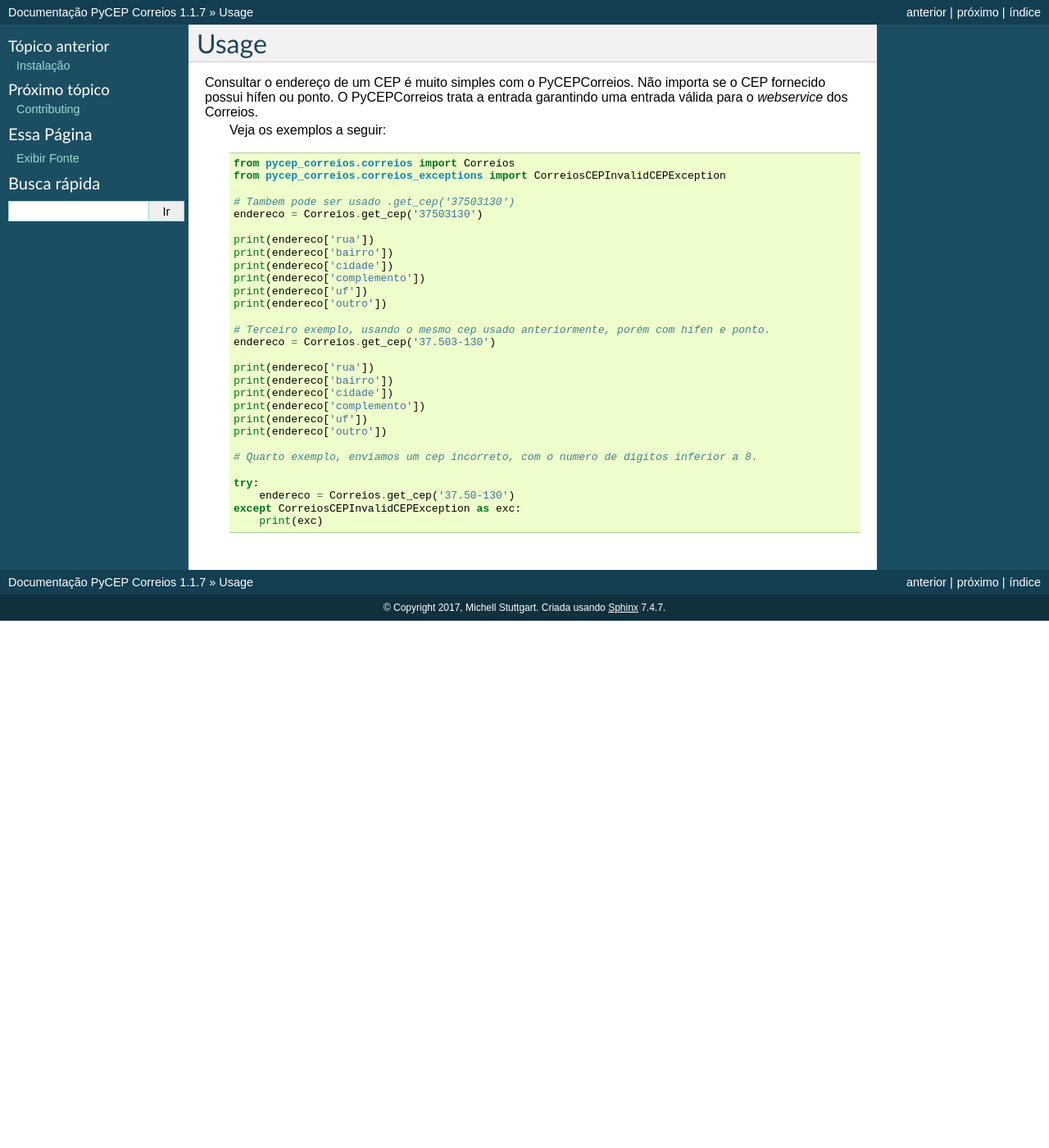
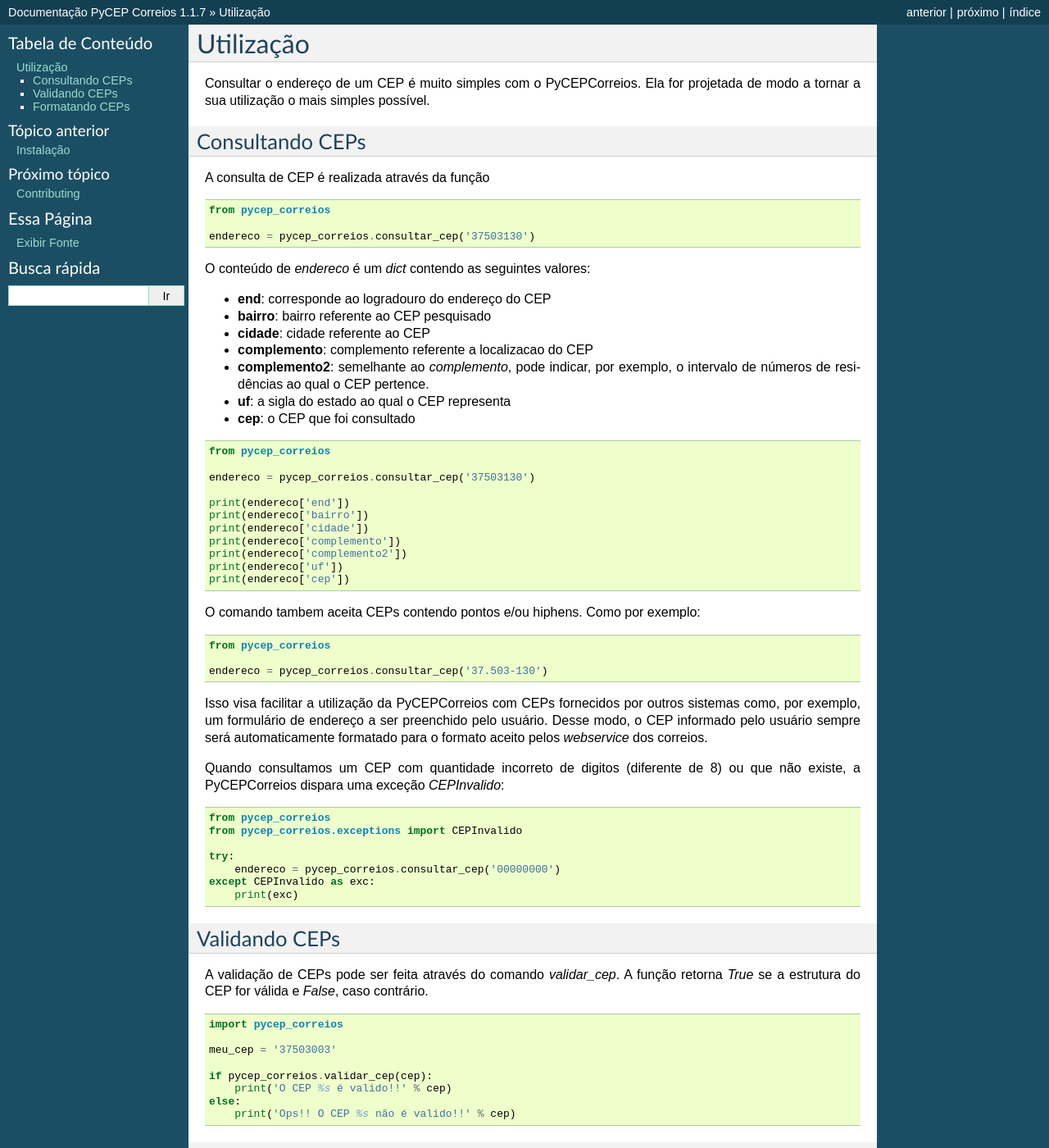
Before and after one commit to mstuttgart/brazilcep, a Sphinx documentation site: the page built from docs/usage.rst, in a window 1280 px wide and 1400 px high. Shown: the whole window at 82% size. Built offline with Sphinx 7.4.7, drawn with Linux system fonts in a browser that asks for light colours; some of the changed text lies outside the part shown.

Commit message:
[FIX] Atualizado instruções de uso

```diff
--- a/docs/usage.rst
+++ b/docs/usage.rst
@@ -1,38 +1,98 @@
-=====
-Usage
-=====
+==========
+Utilização
+==========
 
-Consultar o endereço de um CEP é muito simples com o PyCEPCorreios. Não importa se o CEP fornecido possui hífen ou ponto. O PyCEPCorreios trata a entrada garantindo uma entrada válida para o *webservice* dos Correios.
-    Veja os exemplos a seguir:
+Consultar o endereço de um CEP é muito simples com o PyCEPCorreios. Ela for projetada de modo a
+tornar a  sua utilização o mais simples possível.
 
-    .. code:: python
+Consultando CEPs
+----------------
 
-        from pycep_correios.correios import Correios
-        from pycep_correios.correios_exceptions import CorreiosCEPInvalidCEPException
+A consulta de CEP é realizada através da função
 
-        # Tambem pode ser usado .get_cep('37503130')
-        endereco = Correios.get_cep('37503130')
+.. code:: python
 
-        print(endereco['rua'])
-        print(endereco['bairro'])
-        print(endereco['cidade'])
-        print(endereco['complemento'])
-        print(endereco['uf'])
-        print(endereco['outro'])
+    from pycep_correios
 
-        # Terceiro exemplo, usando o mesmo cep usado anteriormente, porém com hífen e ponto.
-        endereco = Correios.get_cep('37.503-130')
+    endereco = pycep_correios.consultar_cep('37503130')
 
-        print(endereco['rua'])
-        print(endereco['bairro'])
-        print(endereco['cidade'])
-        print(endereco['complemento'])
-        print(endereco['uf'])
-        print(endereco['outro'])
+O conteúdo de `endereco` é um `dict` contendo as seguintes valores:
 
-        # Quarto exemplo, enviamos um cep incorreto, com o numero de digitos inferior a 8.
+* **end**: corresponde ao logradouro do endereço do CEP
+* **bairro**: bairro referente ao CEP pesquisado
+* **cidade**: cidade referente ao CEP
+* **complemento**: complemento referente a localizacao do CEP
+* **complemento2**: semelhante ao `complemento`, pode indicar, por exemplo, o intervalo de números de residências ao qual o CEP pertence.
+* **uf**: a sigla do estado ao qual o CEP representa
+* **cep**: o CEP que foi consultado
 
-        try:
-            endereco = Correios.get_cep('37.50-130')
-        except CorreiosCEPInvalidCEPException as exc:
-            print(exc)
+.. code:: python
+
+    from pycep_correios
+
+    endereco = pycep_correios.consultar_cep('37503130')
+
+    print(endereco['end'])
+    print(endereco['bairro'])
+    print(endereco['cidade'])
+    print(endereco['complemento'])
+    print(endereco['complemento2'])
+    print(endereco['uf'])
+    print(endereco['cep'])
+
+O comando tambem aceita CEPs contendo pontos e/ou hiphens. Como por exemplo:
+
+.. code:: python
+
+    from pycep_correios
+
+    endereco = pycep_correios.consultar_cep('37.503-130')
+
+Isso visa facilitar a utilização da PyCEPCorreios com CEPs fornecidos por outros sistemas como, por exemplo, um
+formulário de endereço a ser preenchido pelo usuário. Desse modo, o CEP informado pelo usuário sempre será automaticamente formatado
+para o formato aceito pelos *webservice* dos correios.
+
+Quando consultamos um CEP com quantidade incorreto de digitos (diferente de 8)
+ou que não existe, a PyCEPCorreios dispara uma exceção `CEPInvalido`:
+
+.. code:: python
+
+    from pycep_correios
+    from pycep_correios.exceptions import CEPInvalido
+
+    try:
+        endereco = pycep_correios.consultar_cep('00000000')
+    except CEPInvalido as exc:
+        print(exc)
+
+Validando CEPs
+--------------
+
+A validação de CEPs pode ser feita através do comando `validar_cep`. A função retorna
+`True` se a estrutura do CEP for válida e `False`, caso contrário.
+
+.. code:: python
+
+    import pycep_correios
+
+    meu_cep = '37503003'
+
+    if pycep_correios.validar_cep(cep):
+        print('O CEP %s é valido!!' % cep)
+    else:
+        print('Ops!! O CEP %s não é valido!!' % cep)
+
+Formatando CEPs
+---------------
+
+A funcao `formatar_cep` recebe uma string contendo o CEP, com pontos e hiphens e
+simplesmente os remove. É utilizada internamente pelo comando `consultar_cep`.
+
+.. code:: python
+
+    import pycep_correios
+
+    meu_cep = '37503003'
+
+    cep_formatado = pycep_correios.formatar_cep('37.503-003'):
+    print('O CEP %s é valido!!' % cep)
```
